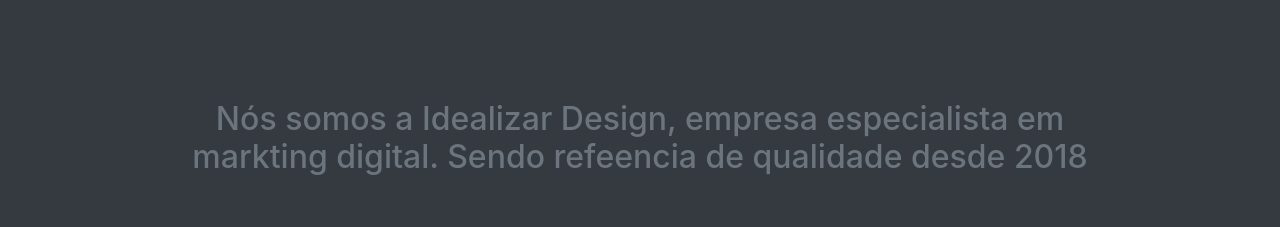
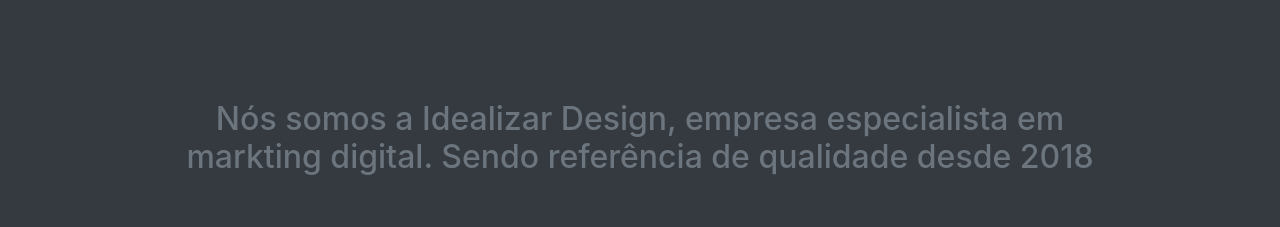
Before and after one commit to Durvalll/idealizar, a website with bundled scripts: page index.html in a window 1280 px wide. Shown: the part 820-1047 px from the top of the page. Built offline with nearby package versions, Linux system fonts and the light colour scheme.

Commit message:
typo no about

```diff
--- a/index.html
+++ b/index.html
@@ -66,7 +66,7 @@
     <div class="container text-center">
       <div class="row">
         <div class="col-lg-10 mx-auto">
-          <h2 class="text-secondary"">Nós somos a Idealizar Design, empresa especialista em markting digital.<span> Sendo refeencia de qualidade desde 2018</span></h2>
+          <h2 class="text-secondary"">Nós somos a Idealizar Design, empresa especialista em markting digital.<span> Sendo referência de qualidade desde 2018</span></h2>
         </div>
       </div>
     </div>
```
